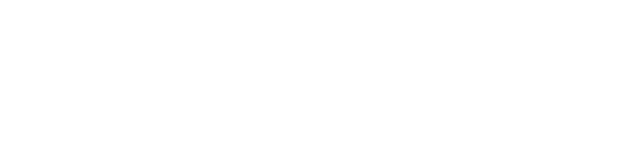
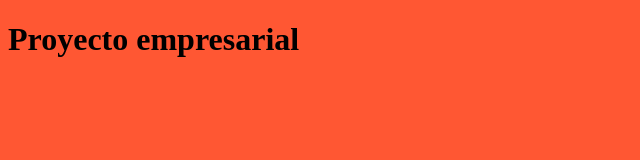
Before and after one commit to Michaelvaca94/CursoGit, a plain HTML site: page index.html in a window 1280 px wide. Shown: the whole page, without its empty margins (0-640 px from the left). Drawn offline with Linux system fonts and the light colour scheme.

```diff
--- /dev/null
+++ b/css/estilos.css
@@ -0,0 +1,4 @@
+body {
+    background-color: #FF5733;
+
+}
--- a/index.html
+++ b/index.html
@@ -4,7 +4,8 @@
     <meta charset="UTF-8">
     <title>Title</title>
 </head>
+<link href="css/estilos.css" rel="stylesheet" type="text/css">
 <body>
-
+<h1>Proyecto empresarial</h1>
 </body>
 </html>
```
Also changed, not shown: js/javascript.js (added).
